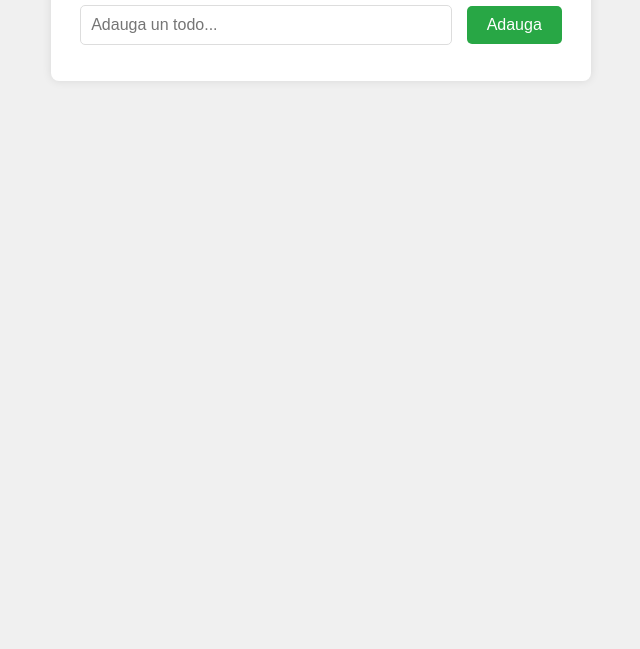
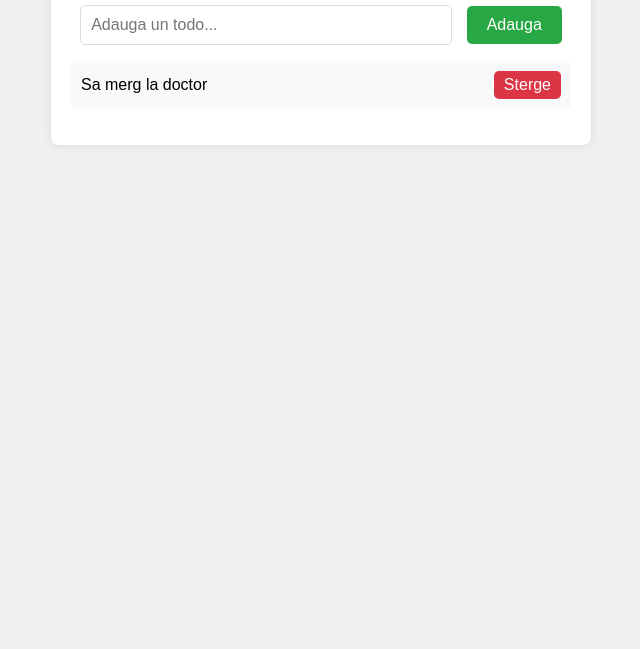
Before and after one commit to VladTimofte/jquery-example, a plain HTML site: page todo-app/index.html in a window 1280 px wide. Shown: the part 151-800 px from the top of the page, without its empty margins (319-959 px from the left). Drawn offline with nearby package versions, Linux system fonts and the light colour scheme.

Commit message:
Todo app

```diff
--- a/todo-app/index.html
+++ b/todo-app/index.html
@@ -12,7 +12,11 @@
         <h1>Todo List</h1>
         <input type="text" id="task-input" placeholder="Adauga un todo...">
         <button id="add-task">Adauga</button>
-        <ul id="task-list"></ul>
+        <ul id="task-list">
+            <li>Sa merg la doctor
+                <button class="delete">Sterge</button>
+            </li>
+        </ul>
     </div>
 
     <script src="https://code.jquery.com/jquery-3.7.1.min.js"></script>
```
